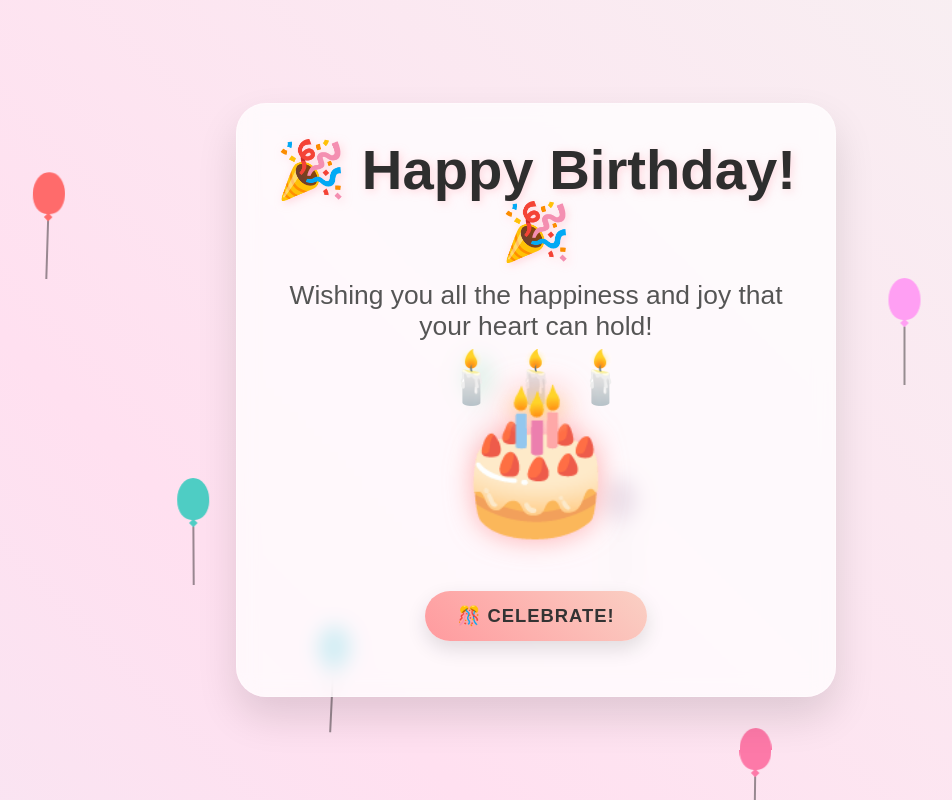
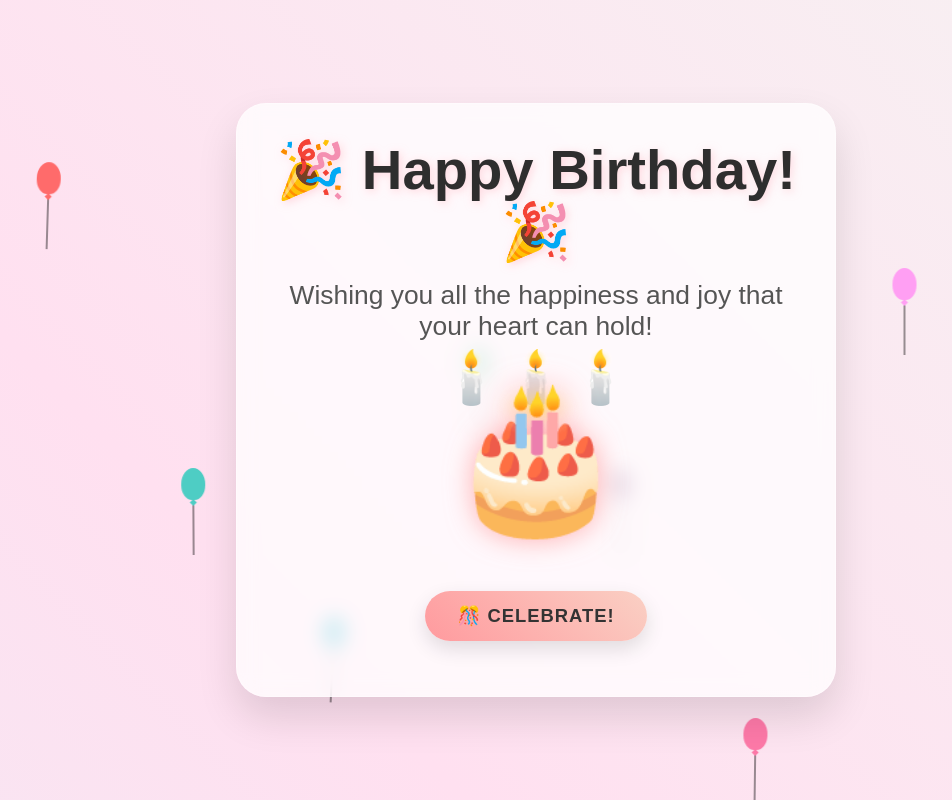
Before and after one commit to Msh1000/Bday, a plain HTML site: page index.html in a window 1280 px wide. Shown: the whole page, without its empty margins (104-1056 px from the left). Drawn offline with Linux system fonts and the light colour scheme; a web font is replaced by a local one.

Commit message:
Restore original style.css content

```diff
--- a/style.css
+++ b/style.css
@@ -204,9 +204,9 @@ body {
 
 .balloon {
   position: absolute;
-  bottom: -120px;
-  width: 32px;
-  height: 42px;
+  bottom: -100px;
+  width: 24px;
+  height: 32px;
   border-radius: 50% 50% 45% 45%;
   left: calc((100% / 9) * var(--i));
   transform-origin: center bottom;
@@ -219,10 +219,10 @@ body {
 .balloon::after {
   content: '';
   position: absolute;
-  bottom: -6px;
+  bottom: -5px;
+  width: 5px;
+  height: 5px;
   left: 50%;
-  width: 6px;
-  height: 6px;
   background: inherit;
   transform: translateX(-50%) rotate(45deg);
 }
@@ -233,8 +233,8 @@ body {
   position: absolute;
   top: 100%;
   left: 50%;
-  width: 2px;
-  height: 65px;
+ width: 2px;
+  height: 55px;
   background: rgba(0, 0, 0, 0.4);
   transform: translateX(-50%);
 }
```
